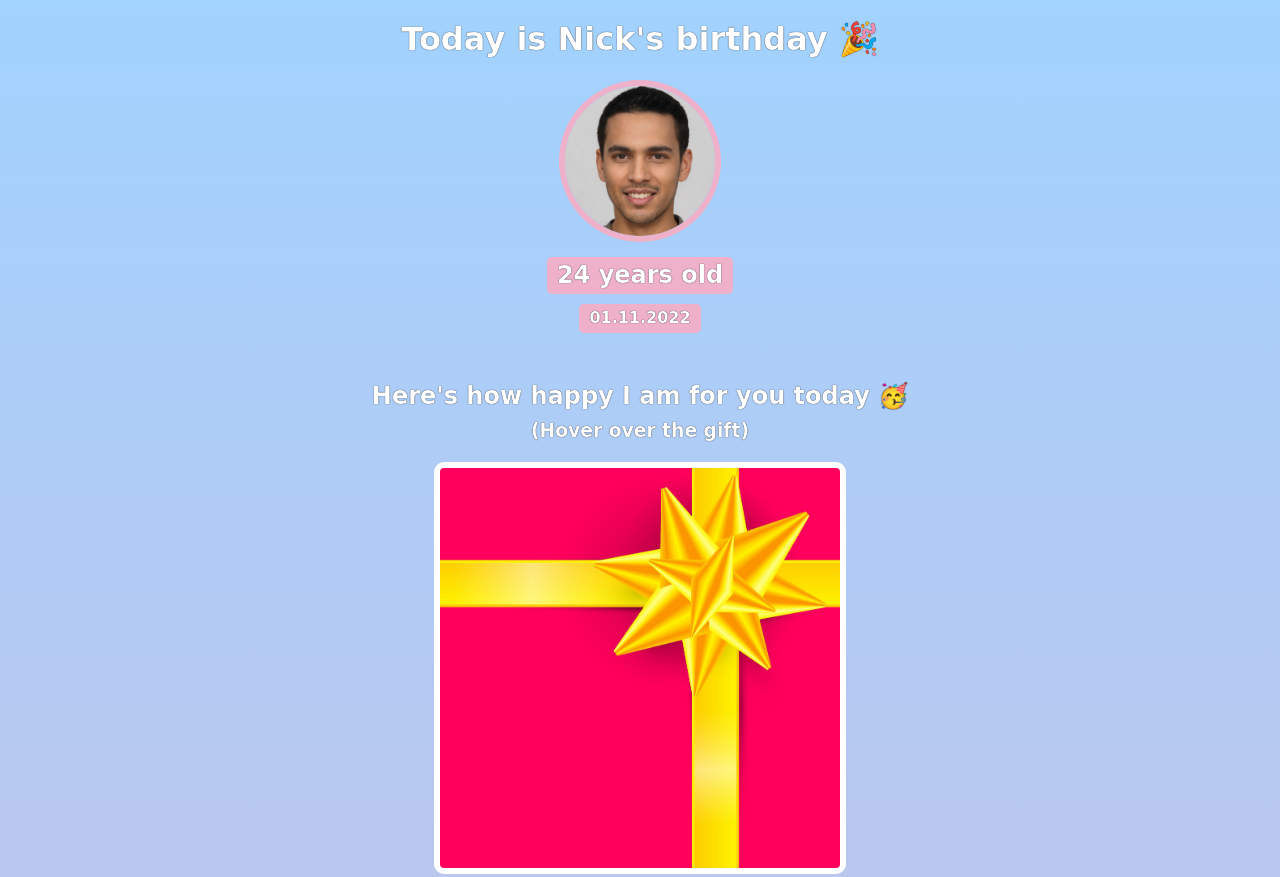
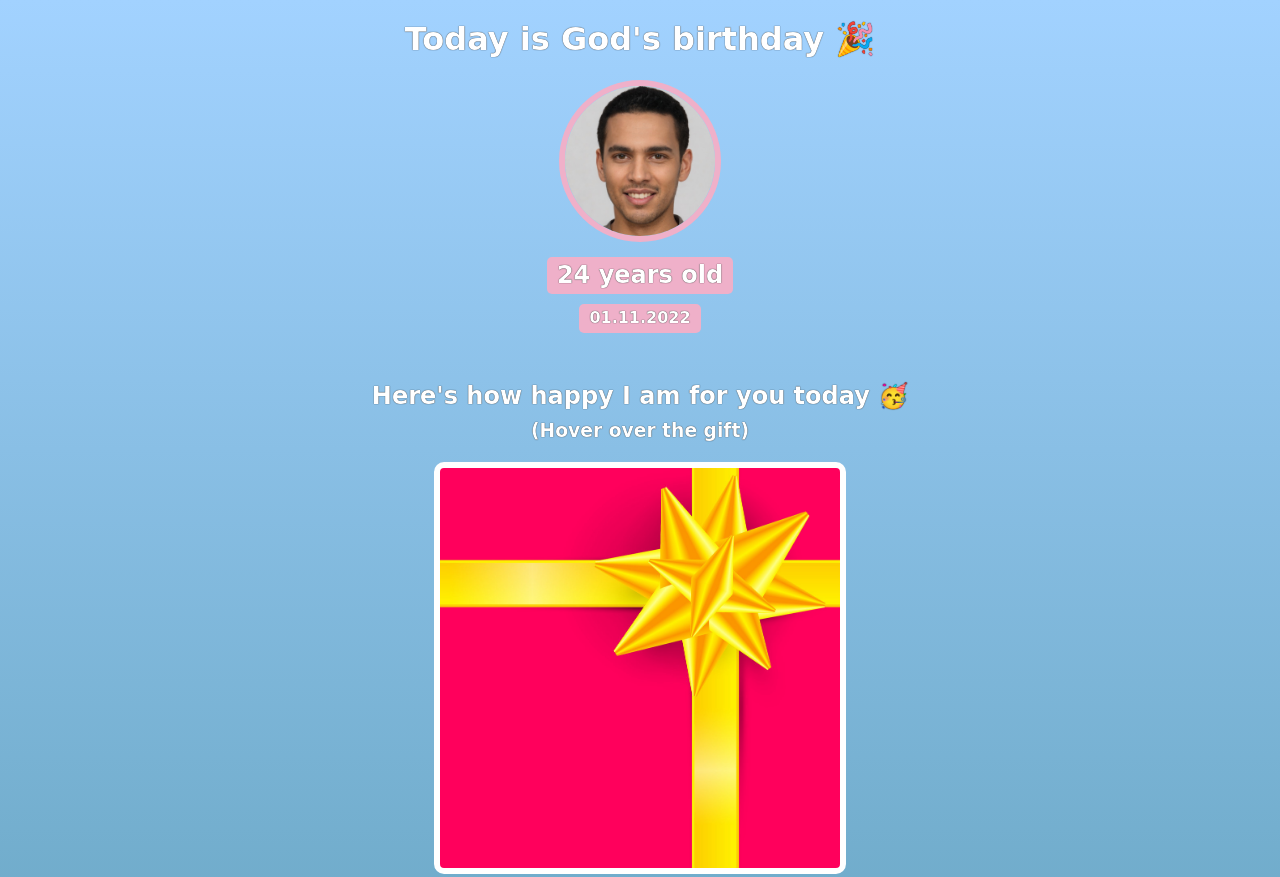
Before and after one commit to elaugher/Birthday-Site, a website built with Vite: page index.html in a window 1280 px wide. Shown: the top 877 px of the page. Built offline with nearby package versions, Linux system fonts and the light colour scheme; a web font is replaced by a local one.

Commit message:
change name and colour

```diff
--- a/index.html
+++ b/index.html
@@ -7,7 +7,7 @@
     </head>
     <body>
         <div id="header">
-            <h1>Today is Nick's birthday 🎉</h1>
+            <h1>Today is God's birthday 🎉</h1>
             <img id="bff-img" src="images/nick.jpg">
             <h2 id="bday-age">24 years old</h2>
             <h4 id="bday-date">01.11.2022</h4>
--- a/styles.css
+++ b/styles.css
@@ -1,7 +1,7 @@
 body {
     text-align: center;
     font-family: 'Happy Monkey', cursive;
-    background: linear-gradient(#a2d2ff, #EFB0C9);
+    background: linear-gradient(#a2d2ff, #065b5c);
     color: #ffffff;
 }
 
```
